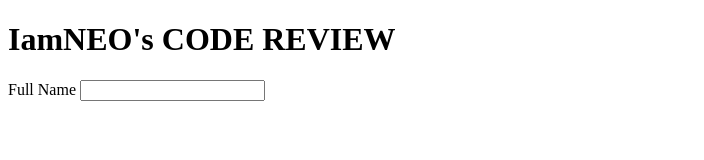
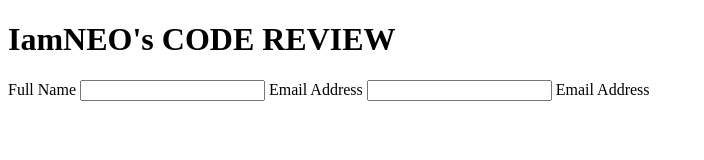
Before and after one commit to iamneo-production/bdcbefddbefea305671553bbaaaabbcbbfefone, a website: page public/index.html in a window 1280 px wide. Shown: the whole page, without its empty margins (0-704 px from the left). Drawn offline with Linux system fonts and the light colour scheme.

Commit message:
Backup Commit

```diff
--- a/public/index.html
+++ b/public/index.html
@@ -16,6 +16,9 @@
 <h1>IamNEO's CODE REVIEW</h1>
 <form>
     <label>Full Name</label>
-    <input type="text"
+    <input type="text" name="First name">
+    <label>Email Address</label>
+    <input type="email" name="email">
+    <label>Email Address</label>
 </form>
 </body>
```
